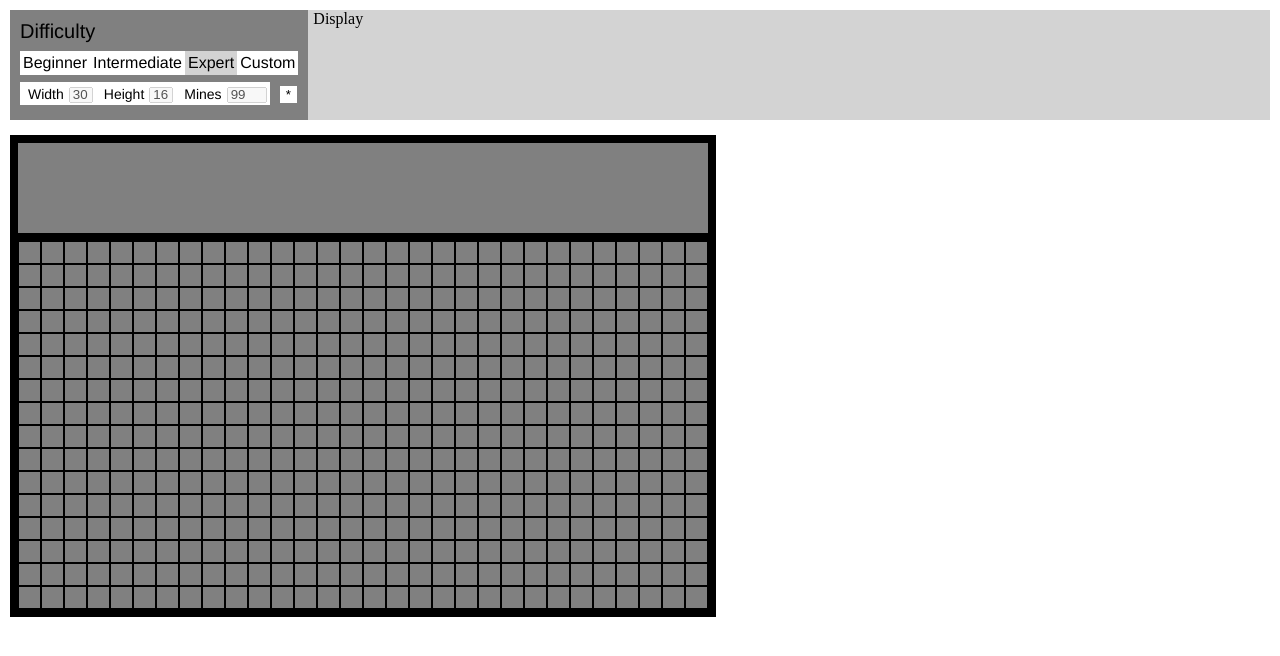
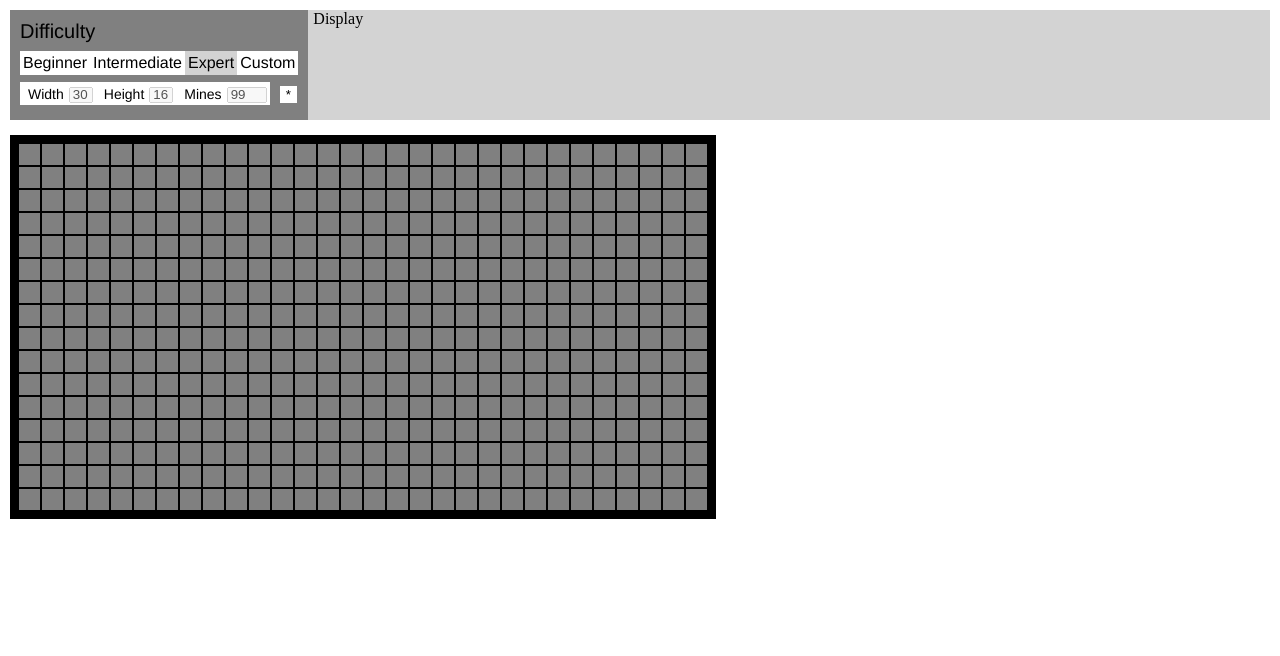
Before and after one commit to tinonion/return-of-the-mines, a React (Create React App) app: page / in a window 1280 px wide. Shown: the top 656 px of the page. Built offline with nearby package versions, Linux system fonts and the light colour scheme.

Commit message:
removed board header

```diff
--- a/src/app/game/RBoard.tsx
+++ b/src/app/game/RBoard.tsx
@@ -14,23 +14,16 @@ interface BoardProps {
     options: GameOptions
 }
 
-export function boardPropsAreEqual(props1: BoardProps, props2: BoardProps) {
-    console.log("props compare", props1.options === props2.options);
-    return props1.options === props2.options;
-}
-
 export default function RBoard(props: BoardProps) {
     let board: Board;
     const diffOptions = props.options.difficultyOptions;
-    const colCount = diffOptions.colCount;
-    const rowCount = diffOptions.rowCount;
+    const colCount = diffOptions.colCount; const rowCount = diffOptions.rowCount;
     const mineCount = diffOptions.mineCount;
 
     const canvasRef = useRef(null);
 
     // used for mounting component and initing keyboard event listener
     useEffect(() => {
-        console.log("mounting board");
         board = new Board(colCount, rowCount, mineCount, canvasRef.current);
 
         // for unmounting board
--- a/src/board/Board.ts
+++ b/src/board/Board.ts
@@ -100,10 +100,6 @@ export default class Board {
         return this.drawContext.tileExtents.isInside(x, y);
     }
 
-    inHeader(x: number, y: number) {
-        return this.drawContext.headerExtents.isInside(x, y);
-    }
-
     loseGame() {
         this.tiles.revealMines();
         this.gameState = GameState.Lost;
@@ -130,11 +126,7 @@ export default class Board {
     }
 
     handleLeftClick(canvasX: number, canvasY: number) {
-        if (this.inHeader(canvasX, canvasY)) {
-            // handle clicking the header
-            this.reset();
-
-        } else if (this.inTiles(canvasX, canvasY) && !this.isBoardLocked()) {
+        if (this.inTiles(canvasX, canvasY) && !this.isBoardLocked()) {
             const [tileCol, tileRow] = this.getTileInds(canvasX, canvasY);
             if (this.gameState === GameState.Idle) {
                 // first click of the game, generate mines
--- a/src/board/DrawContext.ts
+++ b/src/board/DrawContext.ts
@@ -2,38 +2,32 @@ import Extents from "../util/Extents";
 
 const TILE_SIZE = 23;
 const BORDER_THICKNESS = 8;
-const HEADER_HEIGHT = 90;
 
 export interface DrawContext {
     tileSize: number;
     borderThickness: number;
     totalWidth: number;
     totalHeight: number;
-    headerExtents: Extents;
     tileExtents: Extents;
 }
 
 export function createDrawContext(rowSize: number, colSize: number): DrawContext {
-    const width = (rowSize * TILE_SIZE) + (BORDER_THICKNESS * 2)
-    const height = (colSize * TILE_SIZE) + (BORDER_THICKNESS * 3) + (HEADER_HEIGHT)
+    const width = (rowSize * TILE_SIZE) + (BORDER_THICKNESS * 2);
+    const height = (colSize * TILE_SIZE) + (BORDER_THICKNESS * 2);
     return {
         tileSize: TILE_SIZE,
         borderThickness: BORDER_THICKNESS,
         totalWidth: width,
         totalHeight: height,
-        headerExtents: new Extents(BORDER_THICKNESS,
-                                   BORDER_THICKNESS,
-                                   width - (2 * BORDER_THICKNESS),
-                                   HEADER_HEIGHT),
         tileExtents: new Extents(BORDER_THICKNESS,
-                                 HEADER_HEIGHT + (BORDER_THICKNESS * 2),
+                                 BORDER_THICKNESS,
                                  rowSize * TILE_SIZE,
                                  colSize * TILE_SIZE)
     }
 }
 
 export function inferCanvasSize(rowSize: number, colSize: number) {
-    const width = (rowSize * TILE_SIZE) + (BORDER_THICKNESS * 2)
-    const height = (colSize * TILE_SIZE) + (BORDER_THICKNESS * 3) + (HEADER_HEIGHT)
+    const width = (rowSize * TILE_SIZE) + (BORDER_THICKNESS * 2);
+    const height = (colSize * TILE_SIZE) + (BORDER_THICKNESS * 2);
     return [width, height];
 }
--- a/src/board/boardDrawing.ts
+++ b/src/board/boardDrawing.ts
@@ -2,11 +2,13 @@ import { DrawContext } from "./DrawContext";
 
 const TILE_BORDER_THICKNESS = 2;
 
-function initialDraw(tileCanvas: HTMLCanvasElement, drawingInfo: DrawContext) {
-    const width = drawingInfo.totalWidth;
-    const height = drawingInfo.totalHeight;
-    const borderThickness = drawingInfo.borderThickness;
-    const tileSize = drawingInfo.tileSize;
+function initialDraw(tileCanvas: HTMLCanvasElement, drawContext: DrawContext) {
+    const width = drawContext.totalWidth;
+    const height = drawContext.totalHeight;
+    const borderThickness = drawContext.borderThickness;
+    const tileSize = drawContext.tileSize;
+
+    console.log("w/h", width, height);
 
     // all drawing coords are relative to canvas
     // fill solid rectangle
@@ -19,17 +21,8 @@ function initialDraw(tileCanvas: HTMLCanvasElement, drawingInfo: DrawContext) {
     ctx.lineWidth = borderThickness;
     const halfWidth = borderThickness / 2;
 
-    // header menu's border
-    const paddedHeader = drawingInfo.headerExtents.createPadded(halfWidth);
-    ctx.beginPath();
-    ctx.rect(paddedHeader.left,
-             paddedHeader.top,
-             paddedHeader.width,
-             paddedHeader.height);
-    ctx.stroke();
-
     // tile grid's border
-    const paddedTiles = drawingInfo.tileExtents.createPadded(halfWidth);
+    const paddedTiles = drawContext.tileExtents.createPadded(halfWidth);
     ctx.beginPath();
     ctx.rect(paddedTiles.left,
              paddedTiles.top,
@@ -38,8 +31,8 @@ function initialDraw(tileCanvas: HTMLCanvasElement, drawingInfo: DrawContext) {
     ctx.stroke();
 
     // draw tile grid
-    const tilesX = drawingInfo.tileExtents.left;
-    const tilesY = drawingInfo.tileExtents.top;
+    const tilesX = drawContext.tileExtents.left;
+    const tilesY = drawContext.tileExtents.top;
     ctx.lineWidth = TILE_BORDER_THICKNESS;
     for (let colX = tilesX; colX <= width; colX += tileSize) {
         ctx.moveTo(colX, tilesY);
```
